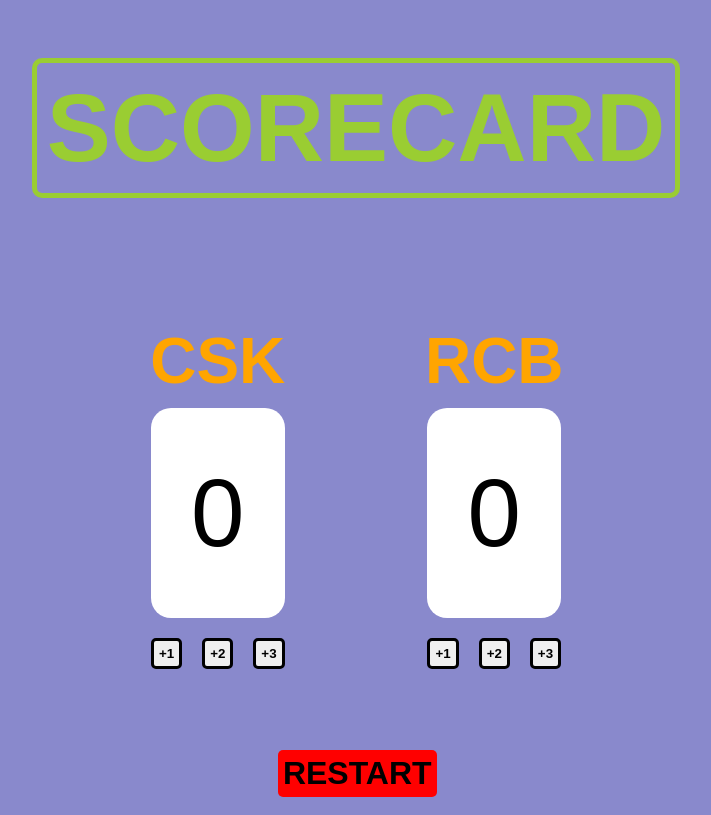
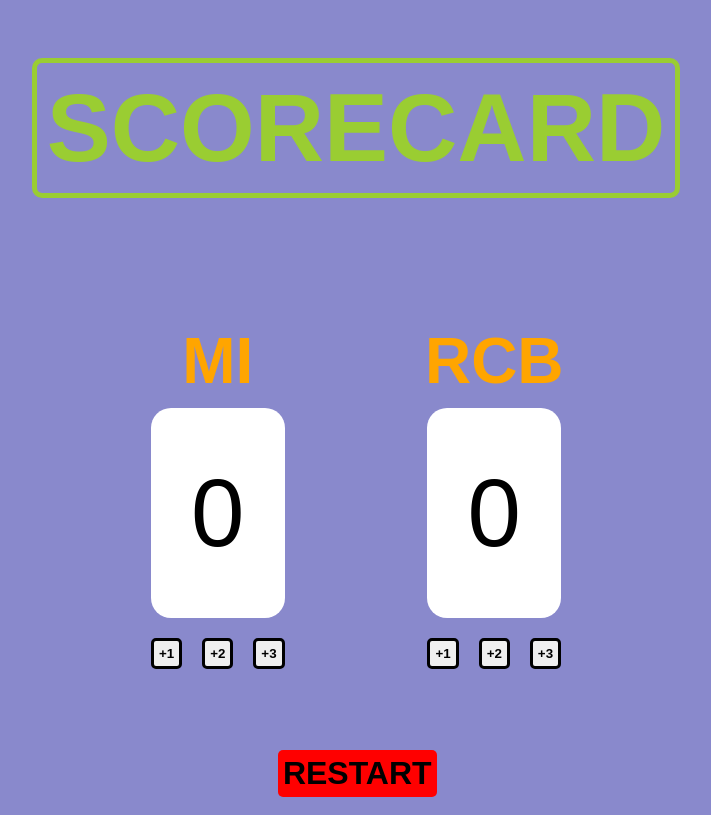
Before and after one commit to akhil683/scorecard, a plain HTML site: page index.html in a window 1280 px wide. Shown: the whole page, without its empty margins (284-995 px from the left). Drawn offline with Linux system fonts and the light colour scheme.

Commit message:
team 1 change

```diff
--- a/index.html
+++ b/index.html
@@ -19,7 +19,7 @@
             <!-- team 1 -->
            <div class="team1">
 
-                <h2>CSK</h2>
+                <h2>MI</h2>
 
                 <p id="score1">0</p>
 
```
